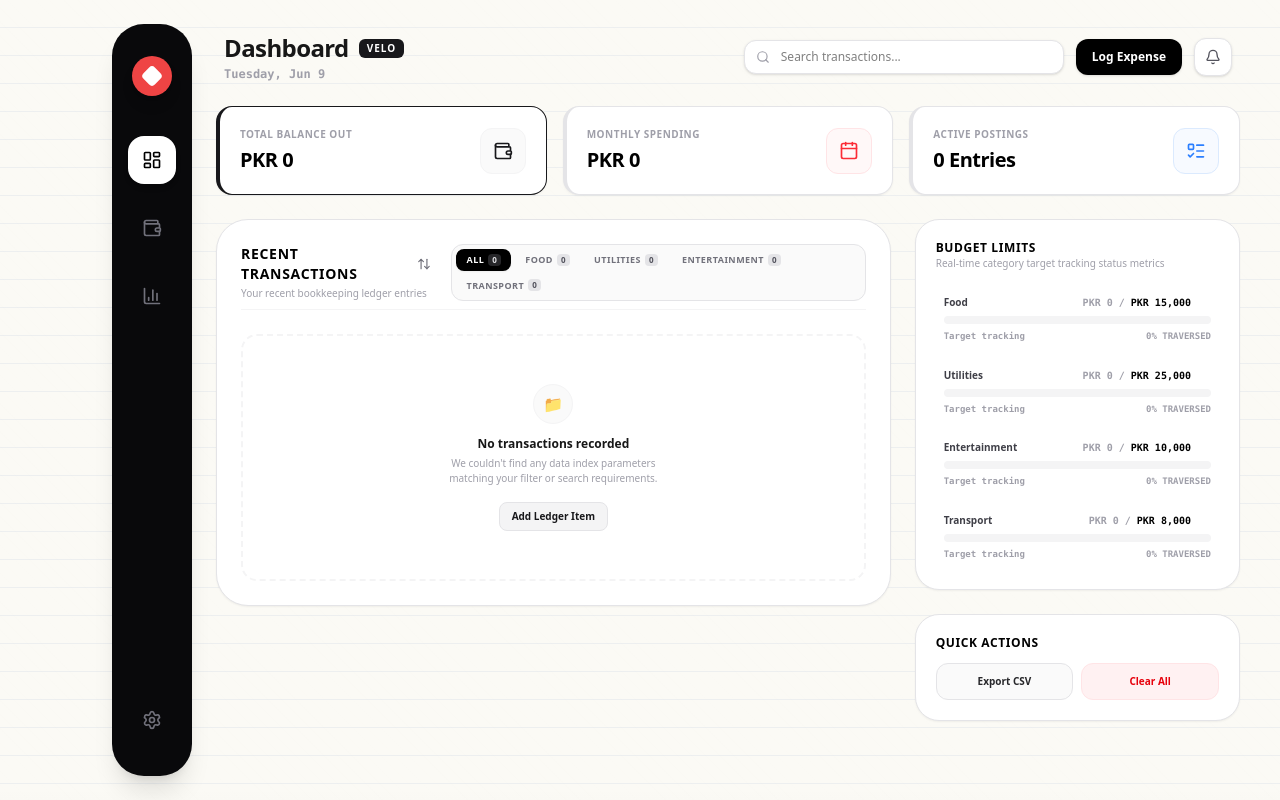
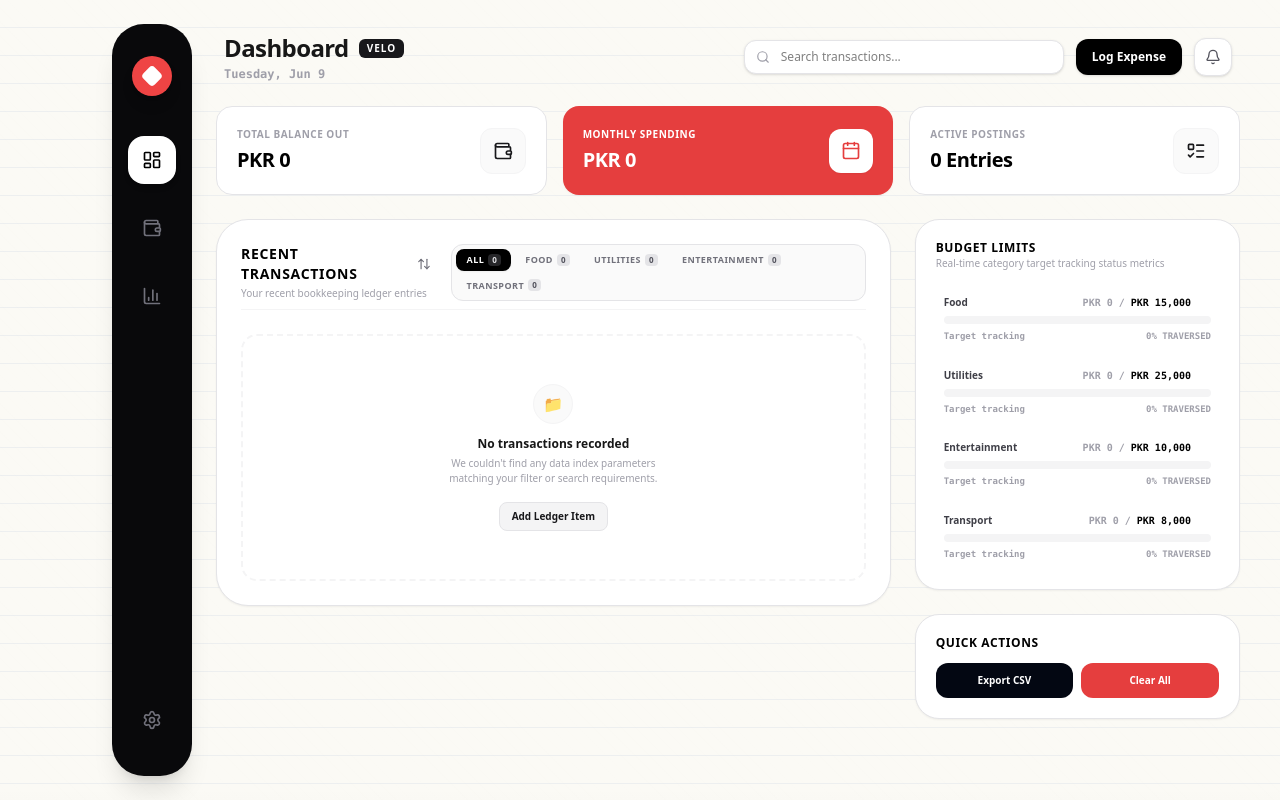
Before and after one commit to RabailAhmed24/B0626-Rabail-Ahmed-Innovaxel-Frontend-Developer, a React (Vite) app: page / in a window 1280 px wide. Built offline with nearby package versions, Linux system fonts and the light colour scheme.

Commit message:
refactor: updated dashboard and wallet UI with brand red theme

```diff
--- a/src/views/DashboardView.jsx
+++ b/src/views/DashboardView.jsx
@@ -1,6 +1,8 @@
 import React, { useState } from "react";
 import { Wallet, Calendar, ListTodo, Edit2, Check, X } from "lucide-react";
 import ExpenseList from "../components/ExpenseList";
+
+const brandRed = "#E53E3E";
 
 export default function DashboardView({
   expenses = [],
@@ -8,7 +10,7 @@ export default function DashboardView({
   totalBalanceOut = 0,
   monthlySpend = 0,
   activeEntries = 0,
-  searchQuery = "", // Received search state
+  searchQuery = "",
   onEditSelect,
   onDeleteExpense,
   onTriggerOpenForm,
@@ -23,16 +25,35 @@ export default function DashboardView({
     return `PKR ${numericValue.toLocaleString()}`;
   };
 
+  const handleExportCSV = () => {
+    if (expenses.length === 0) return;
+    const headers = ["Title", "Amount", "Category", "Date"];
+    const rows = expenses.map(e => [
+      `"${e.title.replace(/"/g, '""')}"`,
+      e.amount,
+      `"${e.category}"`,
+      `"${e.date}"`
+    ]);
+    const csvContent = "data:text/csv;charset=utf-8,"
+      + [headers.join(","), ...rows.map(r => r.join(","))].join("\n");
+    const encodedUri = encodeURI(csvContent);
+    const link = document.createElement("a");
+    link.setAttribute("href", encodedUri);
+    link.setAttribute("download", "velo_finance_export.csv");
+    document.body.appendChild(link);
+    link.click();
+    document.body.removeChild(link);
+  };
+
   const renderBudgetProgress = (category, limit) => {
     const spent = expenses
       .filter(e => e.category?.toLowerCase() === category.toLowerCase())
       .reduce((sum, e) => sum + (e.amount || 0), 0);
 
     const percentage = limit > 0 ? Math.min((spent / limit) * 100, 100) : 0;
-
     let barColor = "bg-[#38B2AC]";
     if (percentage >= 70 && percentage < 90) barColor = "bg-amber-500";
-    if (percentage >= 90) barColor = "bg-red-500";
+    if (percentage >= 90) barColor = "bg-[#E53E3E]";
 
     const isCurrentlyEditing = editingCategory === category;
 
@@ -40,7 +61,6 @@ export default function DashboardView({
       <div key={category} className="space-y-1.5 group/row p-2 hover:bg-zinc-50 rounded-xl transition duration-150">
         <div className="flex justify-between items-center text-[10px] font-bold text-neutral-900">
           <span className="capitalize text-zinc-700">{category}</span>
-
           {isCurrentlyEditing ? (
             <div className="flex items-center space-x-1">
               <input
@@ -50,13 +70,7 @@ export default function DashboardView({
                 className="w-16 bg-white border border-zinc-300 text-right px-1 py-0.5 rounded text-[10px] font-mono focus:outline-none focus:border-black"
                 autoFocus
               />
-              <button
-                onClick={() => {
-                  onUpdateBudgetLimit(category, tempLimit);
-                  setEditingCategory(null);
-                }}
-                className="text-green-600 p-0.5 hover:bg-green-50 rounded"
-              >
+              <button onClick={() => { onUpdateBudgetLimit(category, tempLimit); setEditingCategory(null); }} className="text-green-600 p-0.5 hover:bg-green-50 rounded">
                 <Check className="w-3 h-3" />
               </button>
               <button onClick={() => setEditingCategory(null)} className="text-zinc-400 p-0.5 hover:bg-zinc-100 rounded">
@@ -68,28 +82,20 @@ export default function DashboardView({
               <span className="font-mono text-zinc-400">
                 {formatCurrency(spent)} / <span className="text-black font-extrabold">{formatCurrency(limit)}</span>
               </span>
-              <button
-                onClick={() => {
-                  setEditingCategory(category);
-                  setTempLimit(limit);
-                }}
-                className="opacity-0 group-hover/row:opacity-100 transition-opacity p-0.5 hover:bg-zinc-200 rounded text-zinc-500 hover:text-black cursor-pointer"
-              >
+              <button onClick={() => { setEditingCategory(category); setTempLimit(limit); }} className="opacity-0 group-hover/row:opacity-100 transition-opacity p-0.5 hover:bg-zinc-200 rounded text-zinc-500 hover:text-black cursor-pointer">
                 <Edit2 className="w-2.5 h-2.5" />
               </button>
             </div>
           )}
         </div>
-
         <div className="w-full bg-zinc-100 h-2 rounded-full overflow-hidden relative">
-          <div
-            className={`h-full ${barColor} transition-all duration-500 rounded-full`}
-            style={{ width: `${percentage}%` }}
-          />
+          <div className={`h-full ${barColor} transition-all duration-500 rounded-full`} style={{ width: `${percentage}%` }} />
         </div>
         <div className="flex justify-between text-[9px] font-mono font-bold text-zinc-400">
           <span>Target tracking</span>
-          <span className={percentage >= 90 ? "text-red-500 animate-pulse" : ""}>{Math.round(percentage)}% TRAVERSED</span>
+          <span style={{ color: percentage >= 90 ? brandRed : undefined }} className={percentage >= 90 ? "animate-pulse" : ""}>
+            {Math.round(percentage)}% TRAVERSED
+          </span>
         </div>
       </div>
     );
@@ -97,9 +103,8 @@ export default function DashboardView({
 
   return (
     <div className="space-y-6 w-full">
-      {/* Top Stat Summary Grid */}
       <div className="grid grid-cols-1 sm:grid-cols-3 gap-4 w-full">
-        <div className="bg-white border-l-4 border-zinc-900 border-y border-r border-zinc-200 rounded-2xl p-5 shadow-xs flex items-center justify-between">
+        <div className="bg-white border border-zinc-200 rounded-2xl p-5 flex items-center justify-between">
           <div className="space-y-1">
             <p className="text-[10px] font-bold text-zinc-400 uppercase tracking-wider">Total Balance Out</p>
             <h3 className="text-xl font-black text-black tracking-tight">{formatCurrency(totalBalanceOut)}</h3>
@@ -109,43 +114,34 @@ export default function DashboardView({
           </div>
         </div>
 
-        <div className="bg-white border-l-4 border-red-500 border-y border-r border-zinc-200 rounded-2xl p-5 shadow-xs flex items-center justify-between">
+        {/* FULL RED BACKGROUND CARD */}
+        <div style={{ backgroundColor: brandRed }} className="rounded-2xl p-5 flex items-center justify-between shadow-xs">
           <div className="space-y-1">
-            <p className="text-[10px] font-bold text-zinc-400 uppercase tracking-wider">Monthly Spending</p>
-            <h3 className="text-xl font-black text-black tracking-tight">{formatCurrency(monthlySpend)}</h3>
+            <p className="text-[10px] font-bold uppercase tracking-wider text-white">Monthly Spending</p>
+            <h3 className="text-xl font-black text-white tracking-tight">{formatCurrency(monthlySpend)}</h3>
           </div>
-          <div className="p-3 bg-rose-50/50 rounded-xl border border-rose-100 text-red-500">
+          <div style={{ color: brandRed }} className="p-3 bg-white rounded-xl shadow-xs">
             <Calendar className="w-5 h-5" />
           </div>
         </div>
 
-        <div className="bg-white border-l-4 border-blue-500 border-y border-r border-zinc-200 rounded-2xl p-5 shadow-xs flex items-center justify-between">
+        <div className="bg-white border border-zinc-200 rounded-2xl p-5 flex items-center justify-between">
           <div className="space-y-1">
             <p className="text-[10px] font-bold text-zinc-400 uppercase tracking-wider">Active Postings</p>
             <h3 className="text-xl font-black text-black tracking-tight">{activeEntries} Entries</h3>
           </div>
-          <div className="p-3 bg-blue-50/50 rounded-xl border border-blue-100 text-blue-500">
+          <div className="p-3 bg-zinc-50 rounded-xl border border-zinc-100 text-zinc-900">
             <ListTodo className="w-5 h-5" />
           </div>
         </div>
       </div>
 
-      {/* Main Column Layout Area */}
       <div className="grid grid-cols-1 lg:grid-cols-3 gap-6 items-start w-full">
-
-        {/* Pass down searchQuery into ExpenseList directly */}
         <div className="lg:col-span-2 space-y-6 w-full">
-          <ExpenseList
-            expenses={expenses}
-            searchQuery={searchQuery} // Active filtering connection
-            onEditSelect={onEditSelect}
-            onDeleteExpense={onDeleteExpense}
-            onTriggerOpenForm={onTriggerOpenForm}
-          />
+          <ExpenseList expenses={expenses} searchQuery={searchQuery} onEditSelect={onEditSelect} onDeleteExpense={onDeleteExpense} onTriggerOpenForm={onTriggerOpenForm} />
         </div>
 
         <div className="space-y-6 w-full">
-          {/* Budget Limits Grid Frame */}
           <div className="bg-white border border-zinc-200 rounded-[24px] p-5 shadow-xs space-y-4">
             <div>
               <h3 className="text-xs font-black uppercase tracking-wider text-black">Budget Limits</h3>
@@ -156,36 +152,23 @@ export default function DashboardView({
             </div>
           </div>
 
-          {/* Quick Actions Panel */}
           <div className="bg-white border border-zinc-200 rounded-[24px] p-5 shadow-xs space-y-3">
             <h3 className="text-xs font-black uppercase tracking-wider text-black">Quick Actions</h3>
             <div className="grid grid-cols-2 gap-2">
-              <button
-                onClick={() => {
-                  const csvContent = "data:text/csv;charset=utf-8,"
-                    + ["Title,Amount,Category,Date"].concat(expenses.map(e => `"${e.title}",${e.amount},"${e.category}","${e.date}"`)).join("\n");
-                  const encodedUri = encodeURI(csvContent);
-                  const link = document.createElement("a");
-                  link.setAttribute("href", encodedUri);
-                  link.setAttribute("download", "velo_finance_export.csv");
-                  document.body.appendChild(link);
-                  link.click();
-                  document.body.removeChild(link);
-                }}
-                className="p-2.5 bg-zinc-50 border border-zinc-200 hover:bg-zinc-100 font-bold text-[10px] rounded-xl transition cursor-pointer text-center text-zinc-800"
-              >
+              <button onClick={handleExportCSV} className="p-2.5 bg-gray-950 hover:bg-black font-bold text-[10px] rounded-xl transition cursor-pointer text-center text-white active:scale-[0.98]">
                 Export CSV
               </button>
+
+              {/* FULL RED BACKGROUND BUTTON */}
               <button
                 onClick={onClearData}
-                className="p-2.5 bg-rose-50 border border-rose-100 hover:bg-rose-100 text-red-600 font-bold text-[10px] rounded-xl transition cursor-pointer text-center"
+                className="p-2.5 bg-[#E53E3E] hover:bg-red-700 font-bold text-[10px] rounded-xl transition cursor-pointer text-center text-white active:scale-[0.98]"
               >
                 Clear All
               </button>
             </div>
           </div>
         </div>
-
       </div>
     </div>
   );
```
Also changed, not shown: src/components/QuickActionsCard.jsx (+8 -14 lines), src/views/AnalyticsView.jsx (+11 -14 lines), src/views/WalletView.jsx (+6 -10 lines).
